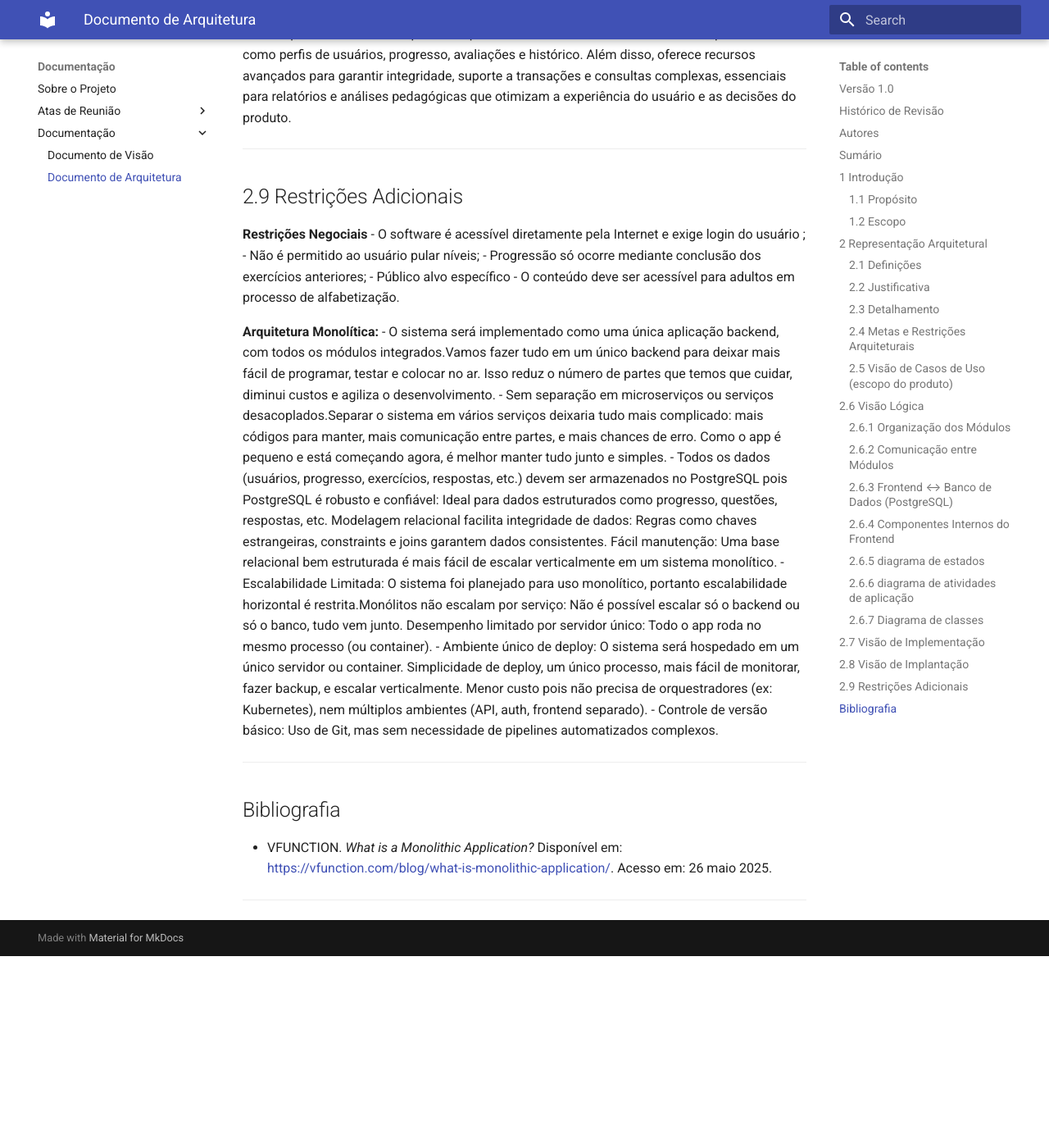
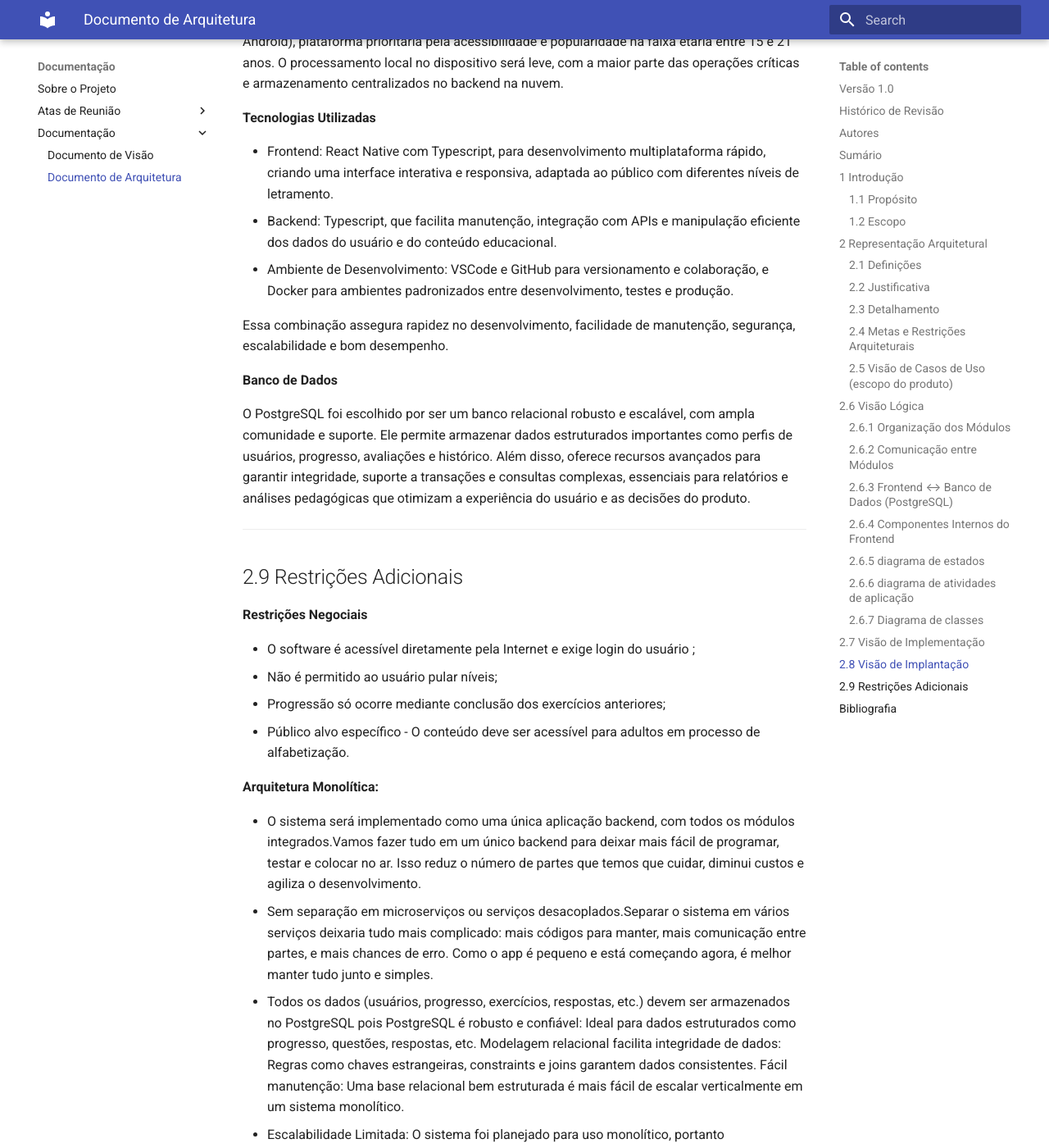
Before and after one commit to yaabdon/mds_othala_project, an MkDocs documentation site: the page built from docs/Arquitetura.md, in a window 1280 px wide and 1400 px high, scrolled down 9313 px. Shown: the whole window at 82% size. Built offline with MkDocs 1.6.1 and Material for MkDocs 9.7.7, drawn with Linux system fonts in a browser that asks for light colours; before the commit the page ends 10479 px from its top, so only the background shows below that; some of the changed lines change nothing that is shown; some of the changed text lies outside the part shown.

Commit message:
feat: ajustes na documentação de arquitetura 😉

```diff
--- a/docs/Arquitetura.md
+++ b/docs/Arquitetura.md
@@ -45,20 +45,20 @@
 
 ## Sumário
 
-1. [Introdução](#introdução)
-   1.1 [Propósito](#propósito)
-   1.2 [Escopo](#escopo)
+1. [Introdução](#1-introdução)
+   1.1 [Propósito](#11-propósito)
+   1.2 [Escopo](#12-escopo)
 
-2. [Representação Arquitetural](#representação-arquitetural)
-   2.1 [Definições](#definições)
-   2.2 [Justificativa](#justificativa)
-   2.3 [Detalhamento](#detalhamento)
-   2.4 [Metas e Restrições](#metas-e-restrições)
-   2.5 [Visão de Casos de Uso](#visão-de-casos-de-uso)
-   2.6 [Visão Lógica](#visão-lógica)
-   2.7 [Visão de Implementação](#visão-de-implementação)
-   2.8 [Visão de Implantação](#visão-de-implantação)
-   2.9 [Restrições Adicionais](#restrições-adicionais)
+2. [Representação Arquitetural](#2-representação-arquitetural)
+   2.1 [Definições](#21-definições)
+   2.2 [Justificativa](#22-justificativa)
+   2.3 [Detalhamento](#23-detalhamento)
+   2.4 [Metas e Restrições](#24-metas-e-restrições-arquiteturais)
+   2.5 [Visão de Casos de Uso](#25-visão-de-casos-de-uso-escopo-do-produto)
+   2.6 [Visão Lógica](#26-visão-lógica)
+   2.7 [Visão de Implementação](#27-visão-de-implementação)
+   2.8 [Visão de Implantação](#28-visão-de-implantação)
+   2.9 [Restrições Adicionais](#29-restrições-adicionais)
 
 3. [Bibliografia](#bibliografia)
 
@@ -104,14 +104,16 @@ Ao utilizar esse sistema em camadas com separação clara entre responsabilidade
 ### 2.4 Metas e Restrições Arquiteturais
 
 **Métricas de Qualidade e performance**
--Tempo de resposta: 95% das requisições da API devem ser respondidas em até 2 segundos.
--Tempo de carregamento da tela inicial: O APP deve ser iniciado em um tempo de 3 segundos ou menos.
--Taxa de erro: A taxa de erros das requisições HTTP  para API devem ser inferiores  a 5% das requisições totais.
+
+- Tempo de resposta: 95% das requisições da API devem ser respondidas em até 2 segundos.
+- Tempo de carregamento da tela inicial: O APP deve ser iniciado em um tempo de 3 segundos ou menos.
+- Taxa de erro: A taxa de erros das requisições HTTP  para API devem ser inferiores  a 5% das requisições totais.
 
 **Métricas de Uso e Funcionais**
--Taxa de conclusão das questões: Percentual de questões respondidas .
--Tempo médio de sessão: Monitorar quanto os usuários passam no app em média.
--Autenticação: 100% das ações devem exigir o usuário autenticado
+
+- Taxa de conclusão das questões: Percentual de questões respondidas .
+- Tempo médio de sessão: Monitorar quanto os usuários passam no app em média.
+- Autenticação: 100% das ações devem exigir o usuário autenticado
 
 
 ### 2.5 Visão de Casos de Uso (escopo do produto)
@@ -191,13 +193,17 @@ O sistema é subdividido nos seguintes módulos principais:
 A arquitetura da aplicação Omega(Ω) será organizada em camadas, promovendo a separação de responsabilidades e facilitando a manutenção e o desenvolvimento. A seguir, apresentamos os pacotes que compõem o código da aplicação, subdivididos por camada:
 
 **Diagrama de Pacotes**
-   Apresenta-se a seguir um diagrama de pacotes que ilustra a estrutura em camadas da aplicação Omega(Ω).
+
+Apresenta-se a seguir um diagrama de pacotes que ilustra a estrutura em camadas da aplicação Omega(Ω).
+
 ---imagem--
+
 **Camada de Apresentação – Interface com Usuários:**
 
 A camada de apresentação é responsável pela interação direta com os usuários, exibindo informações e coletando entradas. No contexto do Omega(Ω), esta camada será desenvolvida utilizando tecnologias web modernas para criar uma interface intuitiva e responsiva.
 
 **Protótipos de Baixa Fidelidade:**
+
 ---imagem--
 
 **Explicação do Protótipo:**
@@ -211,6 +217,7 @@ A **camada** de lógica de negócios (também conhecida como camada de serviço
 **Comunicação com o Banco de Dados:**
 
 Esta camada é responsável pela persistência e recuperação de dados da aplicação. Ela abstrai os detalhes específicos do banco de dados, permitindo que a camada de lógica de negócios interaja com os dados de forma mais simples e desacoplada.
+
 **Pacotes Principais:**
 
 - repositories: Contêm a lógica para acessar e manipular os dados no banco de dados.
@@ -224,10 +231,12 @@ Esta camada é responsável pela persistência e recuperação de dados da aplic
 A implantação do software Omega (Ω) será feita em uma infraestrutura moderna, simples e relativamente escalável, que atende às necessidades do sistema e ao perfil dos usuários finais, garantindo desempenho, segurança e disponibilidade.
 
 **Infraestrutura de Hardware:**
+
 O sistema será hospedado preferencialmente em servidores na nuvem, utilizando provedores como AWS, Azure ou Google Cloud. Essa escolha permite escalabilidade conforme o crescimento da base de usuários, alta disponibilidade, facilidade de manutenção e suporte a múltiplos acessos simultâneos, essenciais para um aplicativo mobile educativo com amplo alcance.
 Os usuários finais acessarão o aplicativo em seus dispositivos móveis (smartphones Android), plataforma prioritária pela acessibilidade e popularidade na faixa etária entre 15 e 21 anos. O processamento local no dispositivo será leve, com a maior parte das operações críticas e armazenamento centralizados no backend na nuvem.
 
 **Tecnologias Utilizadas**
+
 - Frontend: React Native com Typescript, para desenvolvimento multiplataforma rápido, criando uma interface interativa e responsiva, adaptada ao público com diferentes níveis de letramento.
 - Backend: Typescript, que facilita manutenção, integração com APIs e manipulação eficiente dos dados do usuário e do conteúdo educacional.
 - Ambiente de Desenvolvimento: VSCode e GitHub para versionamento e colaboração, e Docker para ambientes padronizados entre desenvolvimento, testes e produção.
@@ -235,6 +244,7 @@ Os usuários finais acessarão o aplicativo em seus dispositivos móveis (smartp
 Essa combinação assegura rapidez no desenvolvimento, facilidade de manutenção, segurança, escalabilidade e bom desempenho.
 
 **Banco de Dados**
+
  O PostgreSQL foi escolhido por ser um banco relacional robusto e escalável, com ampla comunidade e suporte. Ele permite armazenar dados estruturados importantes como perfis de usuários, progresso, avaliações e histórico. Além disso, oferece recursos avançados para garantir integridade, suporte a transações e consultas complexas, essenciais para relatórios e análises pedagógicas que otimizam a experiência do usuário e as decisões do produto.
 
 
@@ -243,12 +253,14 @@ Essa combinação assegura rapidez no desenvolvimento, facilidade de manutençã
 ## 2.9 Restrições Adicionais
 
 **Restrições Negociais**
+
 - O software é acessível diretamente pela Internet e exige login do usuário ;
 - Não é permitido ao usuário pular níveis;
 - Progressão só ocorre mediante conclusão dos exercícios anteriores;
 - Público alvo específico - O conteúdo deve ser acessível para adultos em processo de alfabetização.
 
 **Arquitetura Monolítica:**
+
 - O sistema será implementado como uma única aplicação backend, com todos os módulos integrados.Vamos fazer tudo em um único backend para deixar mais fácil de programar, testar e colocar no ar. Isso reduz o número de partes que temos que cuidar, diminui custos e agiliza o desenvolvimento.
 - Sem separação em microserviços ou serviços desacoplados.Separar o sistema em vários serviços deixaria tudo mais complicado: mais códigos para manter, mais comunicação entre partes, e mais chances de erro. Como o app é pequeno e está começando agora, é melhor manter tudo junto e simples.
 - Todos os dados (usuários, progresso, exercícios, respostas, etc.) devem ser armazenados no PostgreSQL pois PostgreSQL é robusto e confiável: Ideal para dados estruturados como progresso, questões, respostas, etc.
```
